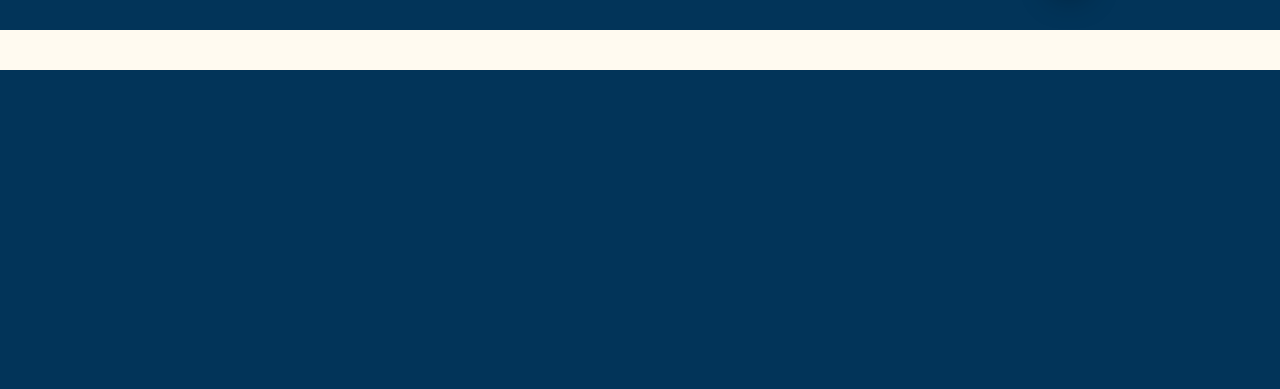
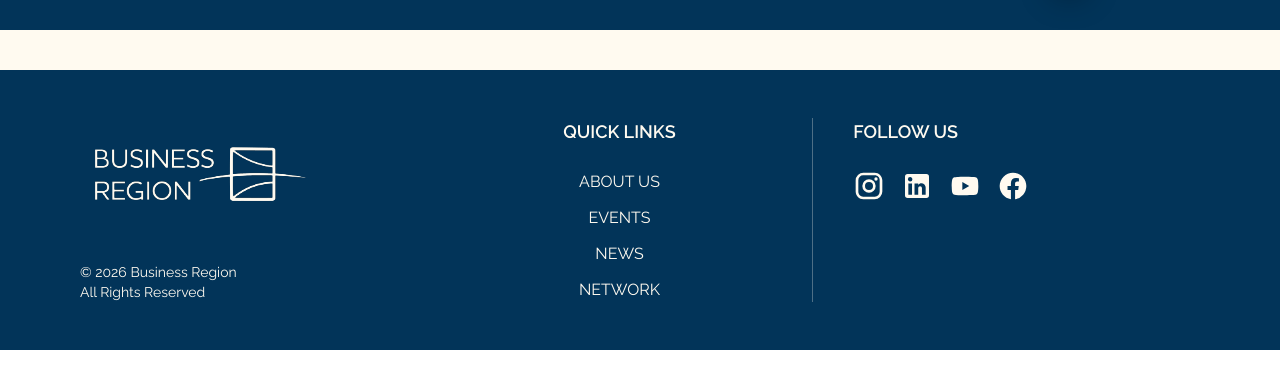
Before and after one commit to gergopinter77-lgtm/2nd-semester-vue, a Vue app: page /network in a window 1280 px wide. Shown: the part 3964-4353 px from the top of the page. After the commit the page ends 4314 px from the top, so only its background shows below. Built offline with nearby package versions, Linux system fonts and the light colour scheme.

Commit message:
Added footer
Added footer in app.vue, and added a new svg in assets (logo2.svg)

```diff
--- a/src/App.vue
+++ b/src/App.vue
@@ -43,7 +43,43 @@ import './assets/logo1.svg'
 
     <RouterView />
 
-    <footer class="bg-blue w-screen h-83.25"></footer>
+
+    <footer class="bg-blue w-screen px-20 py-12">
+  <div class="grid grid-cols-3 gap-10 text-white font-[raleway]">
+    <div class="flex flex-col justify-between">
+      <img class="w-60" src="@/assets/logo2.svg" alt="Business Region Logo">
+      <p class="text-sm">© 2026 Business Region <br> All Rights Reserved</p>
+    </div>
+
+    <div class="flex flex-col items-center border-r border-white/30 pr-10">
+      <h3 class="text-lg font-semibold mb-6">QUICK LINKS</h3>
+      <ul class="flex flex-col gap-3 text-center">
+        <li><RouterLink to="" class="hover:text-orange">ABOUT US</RouterLink></li>
+        <li><RouterLink to="/events" class="hover:text-orange">EVENTS</RouterLink></li>
+        <li><RouterLink to="/news" class="hover:text-orange">NEWS</RouterLink></li>
+        <li><RouterLink to="/network" class="hover:text-orange">NETWORK</RouterLink></li>
+      </ul>
+    </div>
+
+    <div class="flex flex-col items-start">
+      <h3 class="text-lg font-semibold mb-6">FOLLOW US</h3>
+      <div class="flex gap-4">
+        <a href="https://www.instagram.com/businessregiondedk/" target="_blank" class="hover:opacity-70">
+          <svg xmlns="http://www.w3.org/2000/svg" width="32" height="32" viewBox="0 0 24 24"><path fill="#fffaf0" d="M7.8 2h8.4C19.4 2 22 4.6 22 7.8v8.4a5.8 5.8 0 0 1-5.8 5.8H7.8C4.6 22 2 19.4 2 16.2V7.8A5.8 5.8 0 0 1 7.8 2m-.2 2A3.6 3.6 0 0 0 4 7.6v8.8C4 18.39 5.61 20 7.6 20h8.8a3.6 3.6 0 0 0 3.6-3.6V7.6C20 5.61 18.39 4 16.4 4zm9.65 1.5a1.25 1.25 0 0 1 1.25 1.25A1.25 1.25 0 0 1 17.25 8A1.25 1.25 0 0 1 16 6.75a1.25 1.25 0 0 1 1.25-1.25M12 7a5 5 0 0 1 5 5a5 5 0 0 1-5 5a5 5 0 0 1-5-5a5 5 0 0 1 5-5m0 2a3 3 0 0 0-3 3a3 3 0 0 0 3 3a3 3 0 0 0 3-3a3 3 0 0 0-3-3"/></svg>
+        </a>
+        <a href="https://linkedin.com" target="_blank" class="hover:opacity-70">
+          <svg xmlns="http://www.w3.org/2000/svg" width="32" height="32" viewBox="0 0 24 24"><path fill="#fffaf0" d="M19 3a2 2 0 0 1 2 2v14a2 2 0 0 1-2 2H5a2 2 0 0 1-2-2V5a2 2 0 0 1 2-2zm-.5 15.5v-5.3a3.26 3.26 0 0 0-3.26-3.26c-.85 0-1.84.52-2.32 1.3v-1.11h-2.79v8.37h2.79v-4.93c0-.77.62-1.4 1.39-1.4a1.4 1.4 0 0 1 1.4 1.4v4.93zM6.88 8.56a1.68 1.68 0 0 0 1.68-1.68c0-.93-.75-1.69-1.68-1.69a1.69 1.69 0 0 0-1.69 1.69c0 .93.76 1.68 1.69 1.68m1.39 9.94v-8.37H5.5v8.37z"/></svg>
+        </a>
+        <a href="https://www.youtube.com/@Business-region/videos" target="_blank" class="hover:opacity-70">
+          <svg xmlns="http://www.w3.org/2000/svg" width="32" height="32" viewBox="0 0 24 24"><path fill="#fffaf0" d="M10 15l5.19-3L10 9zm11.56-7.83c.13.47.22 1.1.28 1.9c.07.8.1 1.49.1 2.09L22 12c0 2.19-.16 3.8-.44 4.83c-.25.9-.83 1.48-1.73 1.73c-.47.13-1.33.22-2.65.28c-1.3.07-2.49.1-3.59.1L12 19c-4.19 0-6.8-.16-7.83-.44c-.9-.25-1.48-.83-1.73-1.73c-.13-.47-.22-1.1-.28-1.9c-.07-.8-.1-1.49-.1-2.09L2 12c0-2.19.16-3.8.44-4.83c.25-.9.83-1.48 1.73-1.73c.47-.13 1.33-.22 2.65-.28c1.3-.07 2.49-.1 3.59-.1L12 5c4.19 0 6.8.16 7.83.44c.9.25 1.48.83 1.73 1.73"/></svg>
+        </a>
+        <a href="https://facebook.com" target="_blank" class="hover:opacity-70">
+          <svg xmlns="http://www.w3.org/2000/svg" width="32" height="32" viewBox="0 0 24 24"><path fill="#fffaf0" d="M12 2.04c-5.5 0-10 4.49-10 10.02c0 5 3.66 9.15 8.44 9.9v-7H7.9v-2.9h2.54V9.85c0-2.51 1.49-3.89 3.78-3.89c1.09 0 2.23.19 2.23.19v2.47h-1.26c-1.24 0-1.63.77-1.63 1.56v1.88h2.78l-.45 2.9h-2.33v7a10 10 0 0 0 8.44-9.9c0-5.53-4.5-10.02-10-10.02"/></svg>
+        </a>
+      </div>
+    </div>
+  </div>
+</footer>
   </div>
 </template>
 
--- a/src/components/NetworkPart.vue
+++ b/src/components/NetworkPart.vue
@@ -8,7 +8,7 @@
         <h2 class="col-start-1 col-span-3 text-4xl font-bold text-blue font-[raleway]">NETWORK</h2>
 
         <div class="col-end-13 col-span-9 flex flex-row justify-end gap-3">
-            <button @click="selectedCountry = 'all'" class="px-5 py-2 rounded-lg border border-blue font-[raleway] hover:bg-blue& hover:text-white" :class="selectedCountry === 'all' ? 'bg-blue text-white' : 'text-blue'">
+            <button @click="selectedCountry = 'all'" class="px-5 py-2 rounded-lg border border-blue font-[raleway] hover:bg-blue hover:text-white" :class="selectedCountry === 'all' ? 'bg-blue text-white' : 'text-blue'">
                 All
             </button>
             <button @click="selectedCountry = 'DK'" class="px-5 py-2 rounded-lg border border-blue font-[raleway] hover:bg-blue hover:text-white" :class="selectedCountry === 'DK' ? 'bg-blue text-white' : 'text-blue'">
```
Also changed, not shown: src/assets/logo2.svg (added).
